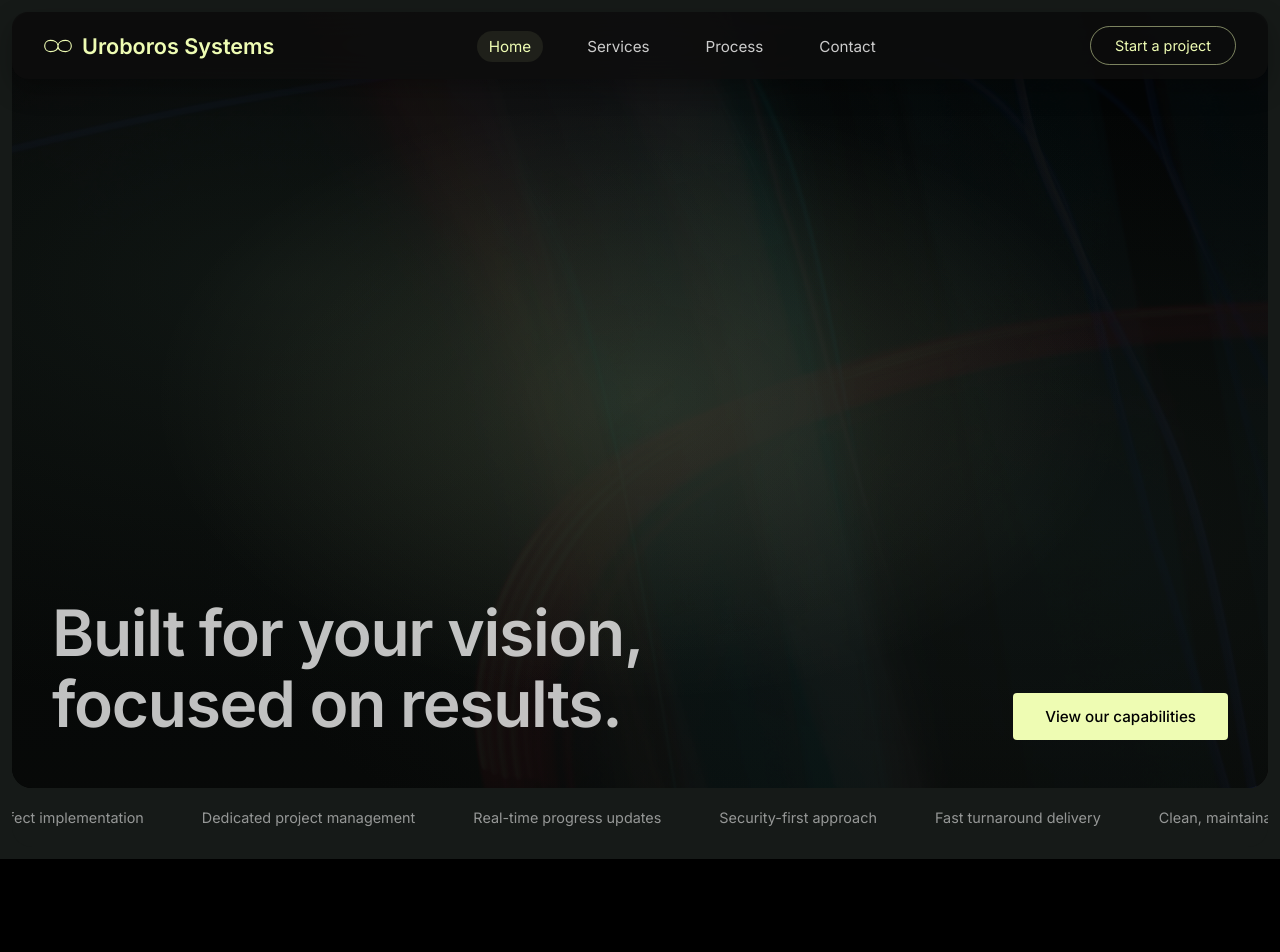
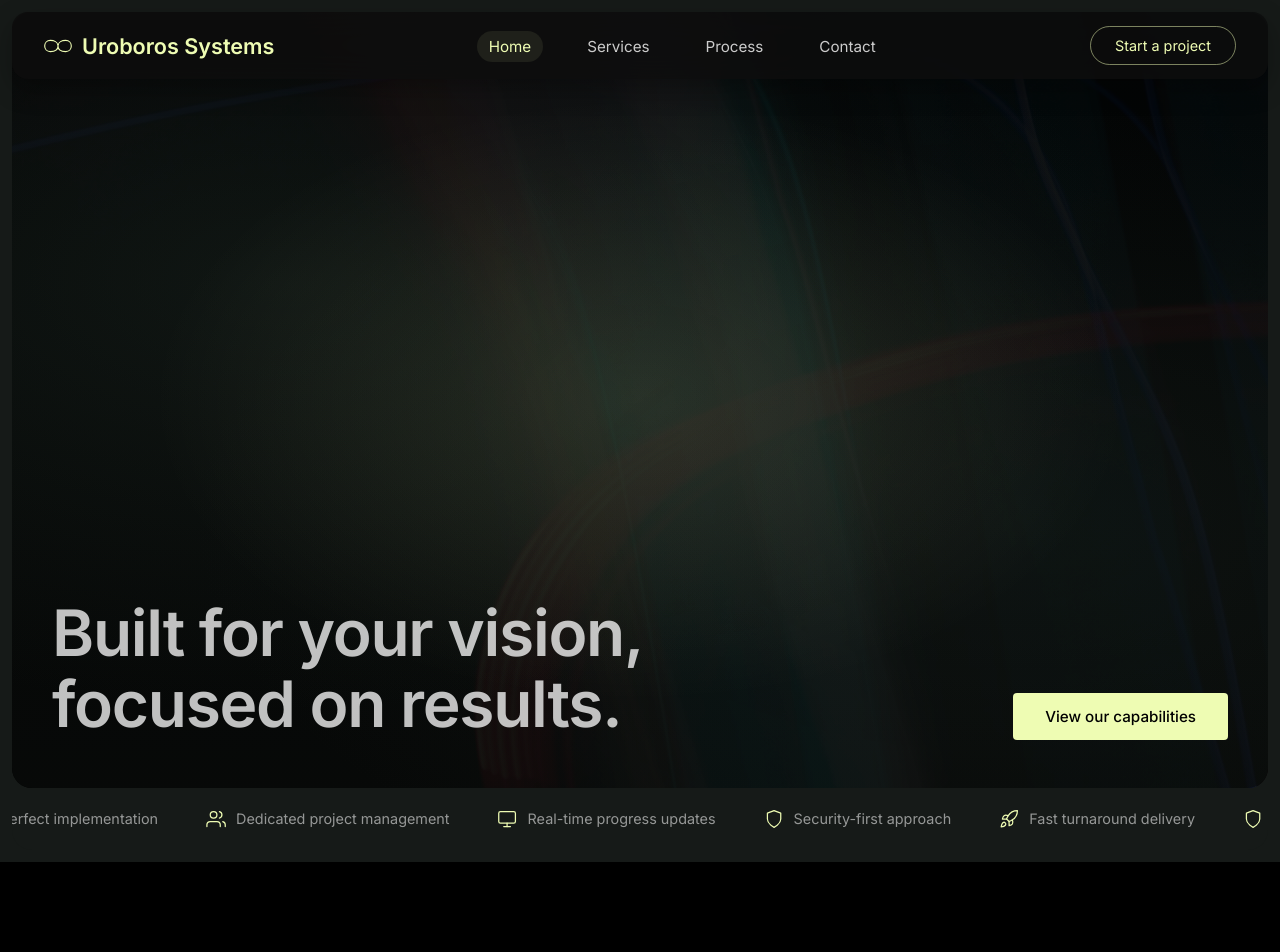
Before and after one commit to EldarGrb/Portfolio2, a React (Vite) app: page / in a window 1280 px wide. Shown: the top 952 px of the page. Built offline with nearby package versions, Linux system fonts and the light colour scheme.

Commit message:
center marquee content vertically

```diff
--- a/src/styles/index.css
+++ b/src/styles/index.css
@@ -205,6 +205,8 @@ textarea:focus-visible {
 .marquee-wrapper {
   position: relative;
   z-index: 2;
+  display: flex;
+  align-items: center;
   background: #161a18;
   padding: 21px 0;
   overflow: hidden;
@@ -212,6 +214,7 @@ textarea:focus-visible {
 }
 .marquee-track {
   display: flex;
+  align-items: center;
   gap: 48px;
   animation: marqueeScroll 30s linear infinite;
   width: max-content;
@@ -227,6 +230,14 @@ textarea:focus-visible {
   white-space: nowrap;
   color: rgba(255,255,255,0.55);
   font-size: 0.9rem;
+  line-height: 1;
+}
+.marquee-item svg {
+  width: 20px;
+  height: 20px;
+  display: block;
+  flex-shrink: 0;
+  color: #eefcb3;
 }
 .marquee-icon {
   width: 20px; height: 20px;
```
